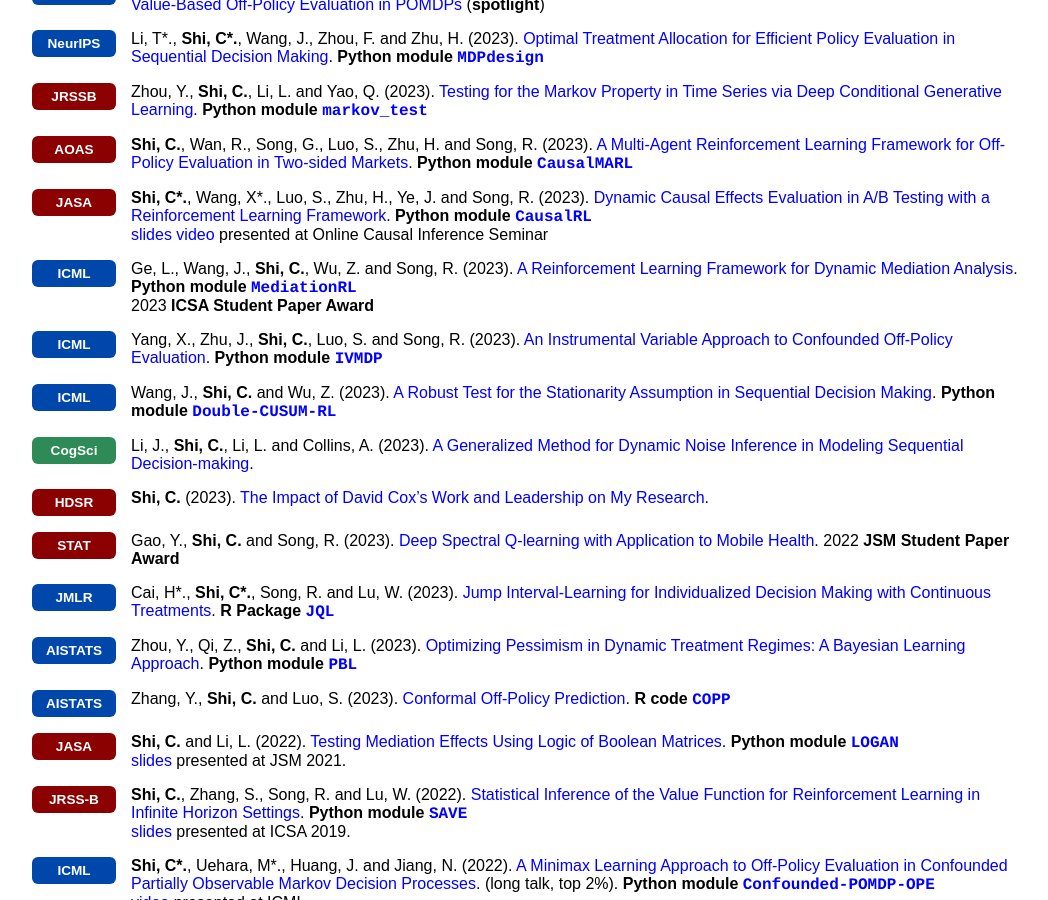
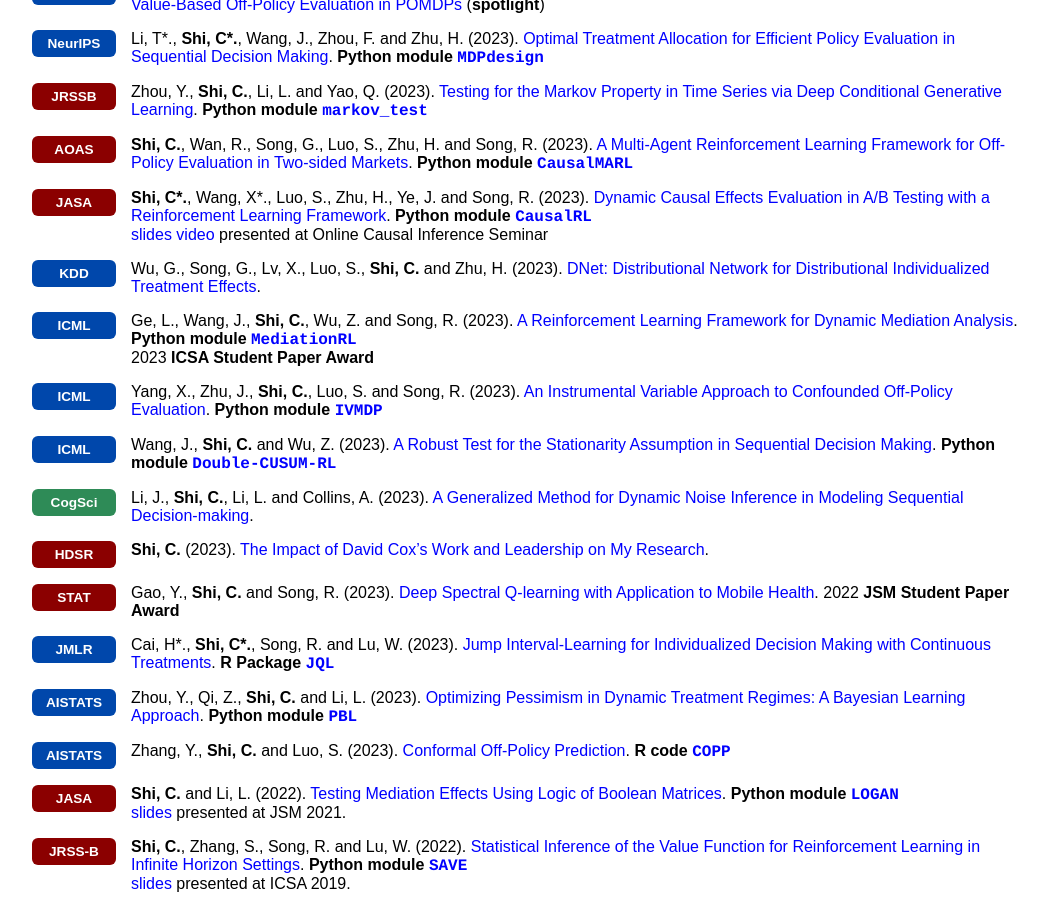
Before and after one commit to callmespring/callmespring.github.io, a Jekyll site: the page built from publication.md, in a window 1280 px wide and 900 px high, scrolled down 2249 px. Shown: the whole window, without its empty margins (111-1159 px from the left). Built offline with Jekyll 4.4.1, drawn with Linux system fonts in a browser that asks for light colours.

Commit message:
Update publication.md

```diff
--- a/publication.md
+++ b/publication.md
@@ -313,6 +313,15 @@
 
 <div class="publication-entry" style="display: flex; align-items: flex-start; margin-bottom: 1em;">
   <div class="pub-venue" style="flex: 0 0 90px; margin-right: 12px; display: flex; align-items: center; justify-content: center;">
+    <span class="publication-logo-badge badge-ml">KDD</span>
+  </div>
+  <div class="pub-content" style="flex: 1;">
+    Wu, G., Song, G., Lv, X., Luo, S., <strong>Shi, C.</strong> and Zhu, H. (2023). <a href="https://dl.acm.org/doi/pdf/10.1145/3580305.3599809">DNet: Distributional Network for Distributional Individualized Treatment Effects</a>.
+  </div>
+</div>
+
+<div class="publication-entry" style="display: flex; align-items: flex-start; margin-bottom: 1em;">
+  <div class="pub-venue" style="flex: 0 0 90px; margin-right: 12px; display: flex; align-items: center; justify-content: center;">
     <span class="publication-logo-badge badge-ml">ICML</span>
   </div>
   <div class="pub-content" style="flex: 1;">
```
